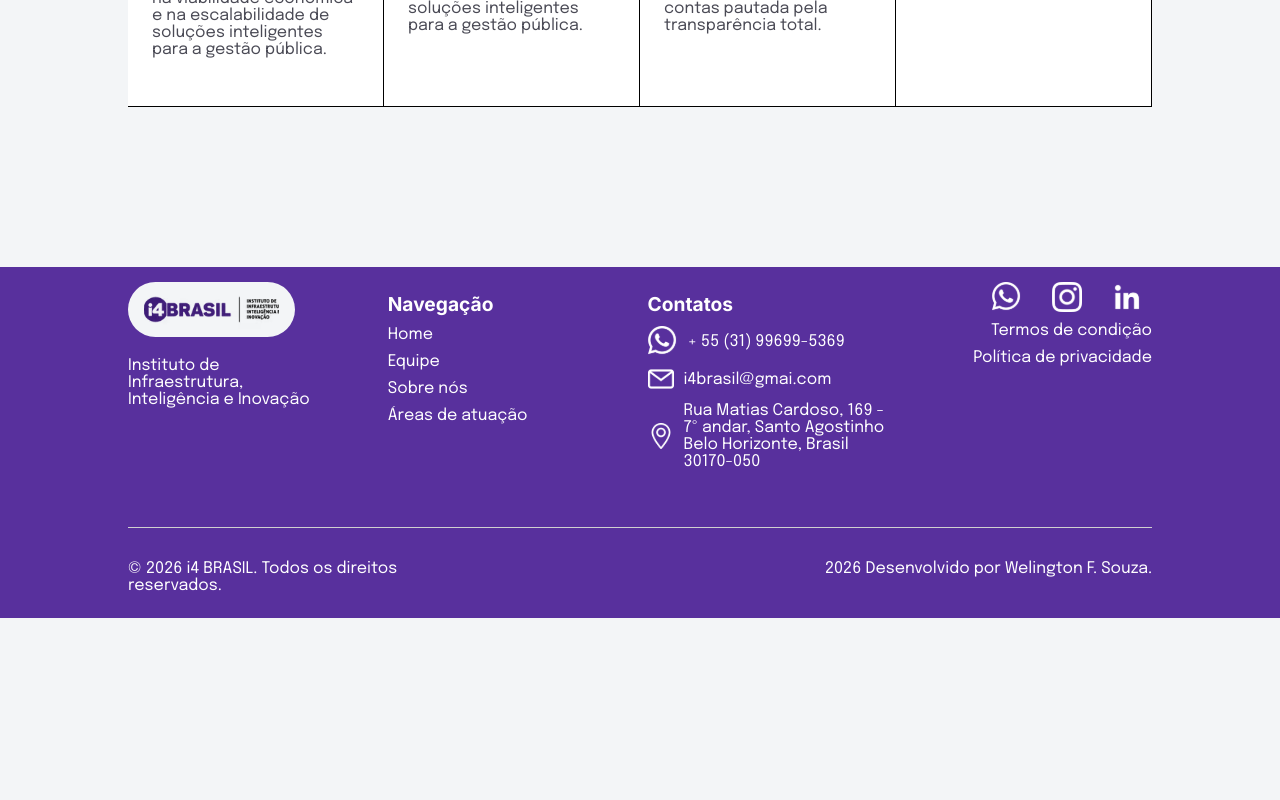
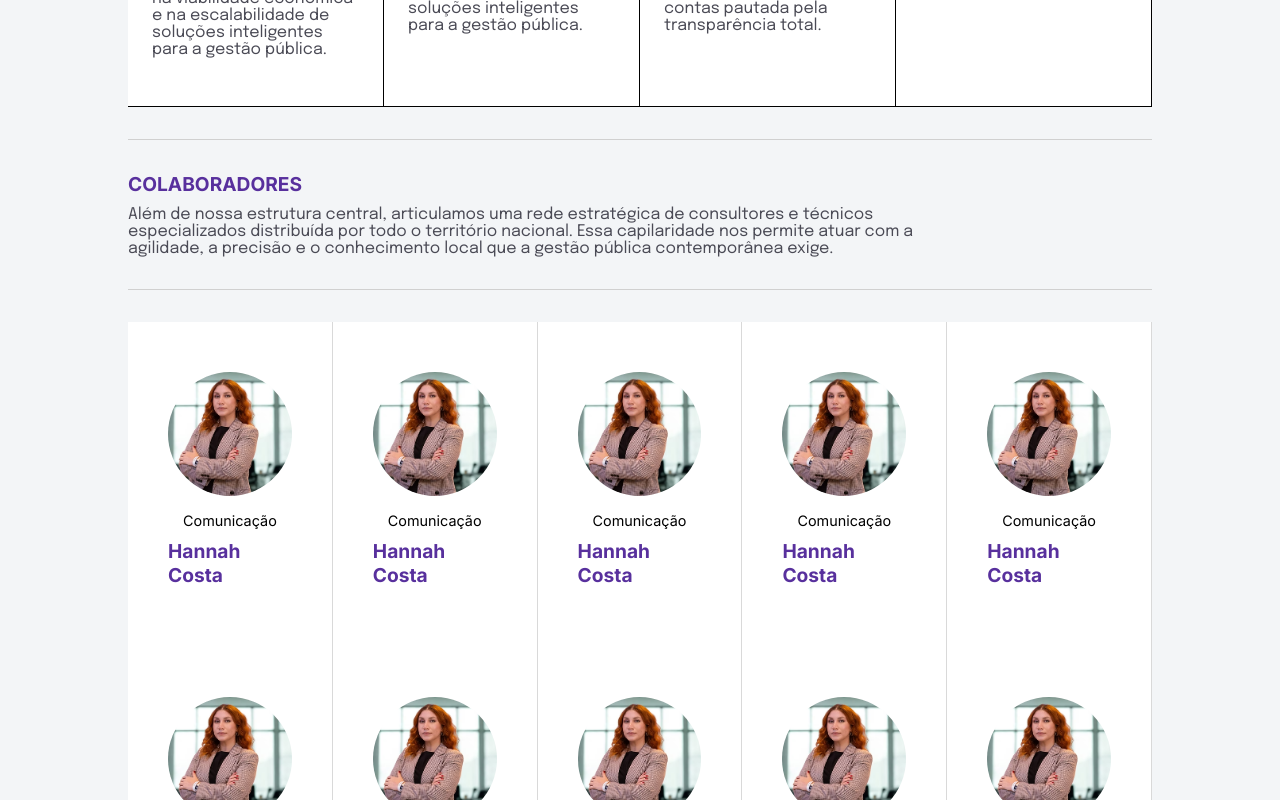
Before and after one commit to welingtondev99/i4brasil, a React (Vite) app: page /equipe in a window 1280 px wide. Shown: the part 1140-1940 px from the top of the page. Before the commit the page ends 1758 px from the top, so only its background shows below. Built offline with nearby package versions, Linux system fonts and the light colour scheme.

Commit message:
feat: cria dados dos colaboradores e os cads e sessao dos colaboradores

```diff
--- /dev/null
+++ b/src/components/CardTeam.jsx
@@ -0,0 +1,18 @@
+import React from 'react'
+import team from '../data/teams'
+
+const CardTeam = () => {
+  return (
+    team.map((i, index)=>{
+        return (
+            <div key={index} className='TeamOverviewCard'>
+                <img src={i.img} alt="" />
+                <span>{i.position}</span>
+                <h4>{i.name}</h4>
+            </div>
+        )
+    })
+  )
+}
+
+export default CardTeam
--- a/src/components/cardExecutive.css
+++ b/src/components/cardExecutive.css
@@ -29,3 +29,30 @@
     object-position: top;
     margin-bottom: 1rem;
 }
+
+.TeamOverviewCard{
+    width: 20%;
+    background-color: #fff;
+    padding: 50px 40px;
+    display: flex;
+    flex-direction: column;
+    align-items: center;
+    border-right: 1px solid var(--cinza-claro);
+}
+.TeamOverviewCard img{
+    width: 100%;
+    border-radius: 50%;
+}
+
+.TeamOverviewCard span{
+    font-family: 'inter';
+    font-size: .9rem;
+    width: auto;
+    margin-bottom: 0;
+    margin-top: 1rem;
+}
+
+.cardTeam{
+    display: flex;
+    flex-wrap: wrap;
+}
--- /dev/null
+++ b/src/data/teams.js
@@ -0,0 +1,56 @@
+import fulano from '../images/Hannah.avif'
+
+const team = [
+    {
+        img: fulano,
+        position: 'Comunicação',
+        name: 'Hannah Costa',
+    },
+    {
+        img: fulano,
+        position: 'Comunicação',
+        name: 'Hannah Costa',
+    },
+    {
+        img: fulano,
+        position: 'Comunicação',
+        name: 'Hannah Costa',
+    },
+    {
+        img: fulano,
+        position: 'Comunicação',
+        name: 'Hannah Costa',
+    },
+    {
+        img: fulano,
+        position: 'Comunicação',
+        name: 'Hannah Costa',
+    },
+    {
+        img: fulano,
+        position: 'Comunicação',
+        name: 'Hannah Costa',
+    },
+    {
+        img: fulano,
+        position: 'Comunicação',
+        name: 'Hannah Costa',
+    },
+    {
+        img: fulano,
+        position: 'Comunicação',
+        name: 'Hannah Costa',
+    },
+    {
+        img: fulano,
+        position: 'Comunicação',
+        name: 'Hannah Costa',
+    },
+    {
+        img: fulano,
+        position: 'Comunicação',
+        name: 'Hannah Costa',
+    },
+]
+
+export default team
--- a/src/pages/Team.jsx
+++ b/src/pages/Team.jsx
@@ -5,6 +5,7 @@ import luis from '../images/luis.avif'
 import mirelle from '../images/Mirelle.avif'
 import felipe from '../images/felipe.avif'
 import gabriel from '../images/gabriel.avif'
+import CardTeam from "../components/CardTeam"
 
 const Team = () => {
   return (
@@ -44,6 +45,15 @@ const Team = () => {
                             text={'Conduz a visão institucional da i4 Brasil, mediando relações entre o setor público, privado e organismos internacionais para a implementação de agendas de inovação e desenvolvimento urbano.'}
                         />
                     </div>
+                    <div>
+                        <hr />
+                        <h4>COLABORADORES</h4>
+                        <p>Além de nossa estrutura central, articulamos uma rede estratégica de consultores e técnicos especializados distribuída por todo o território nacional. Essa capilaridade nos permite atuar com a agilidade, a precisão e o conhecimento local que a gestão pública contemporânea exige.</p>
+                        <hr />
+                        <div className="cardTeam">
+                            <CardTeam/>
+                        </div>
+                    </div>
                 </div>
             </div>
         </div>
```
Also changed, not shown: src/images/Hannah.avif (added).
